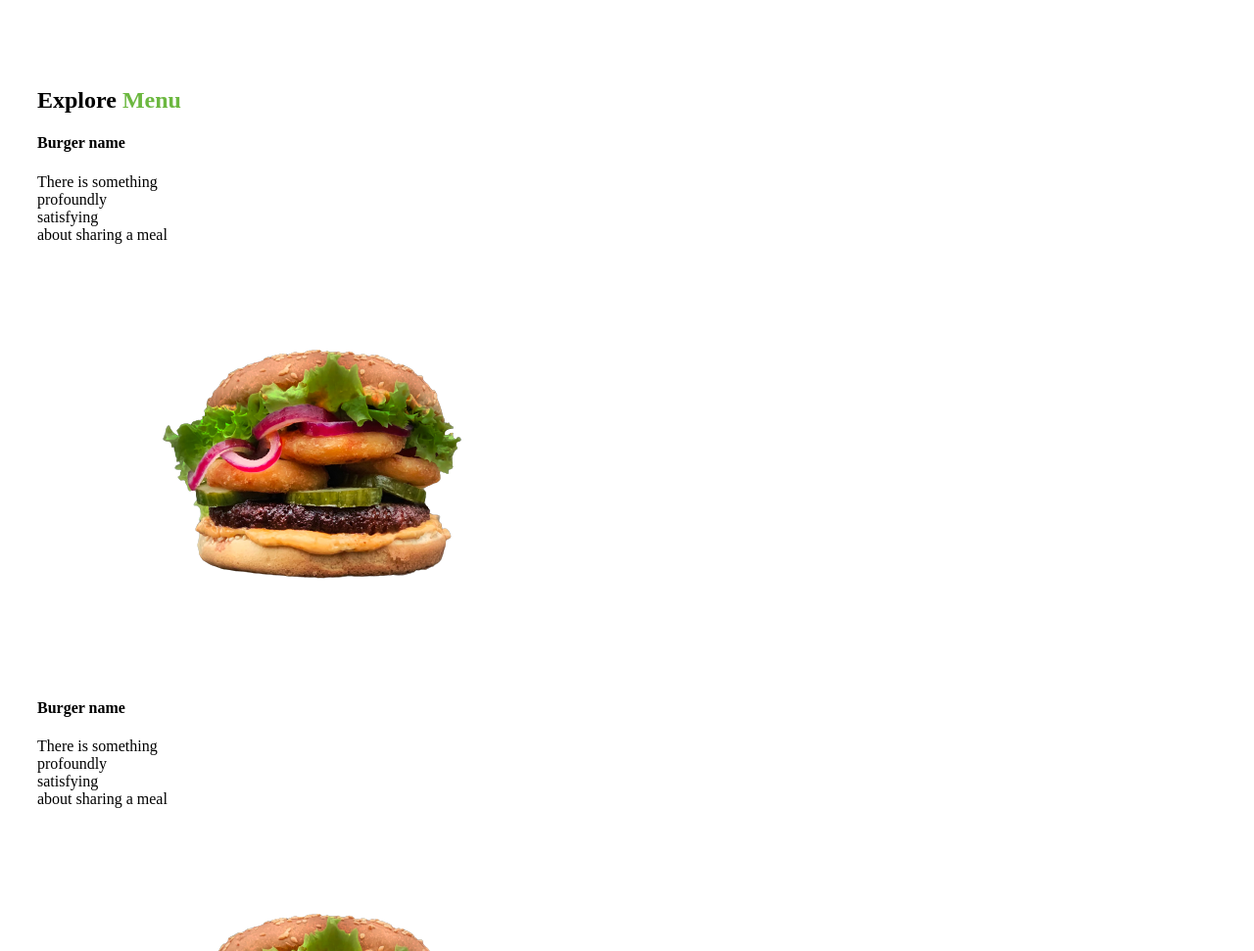
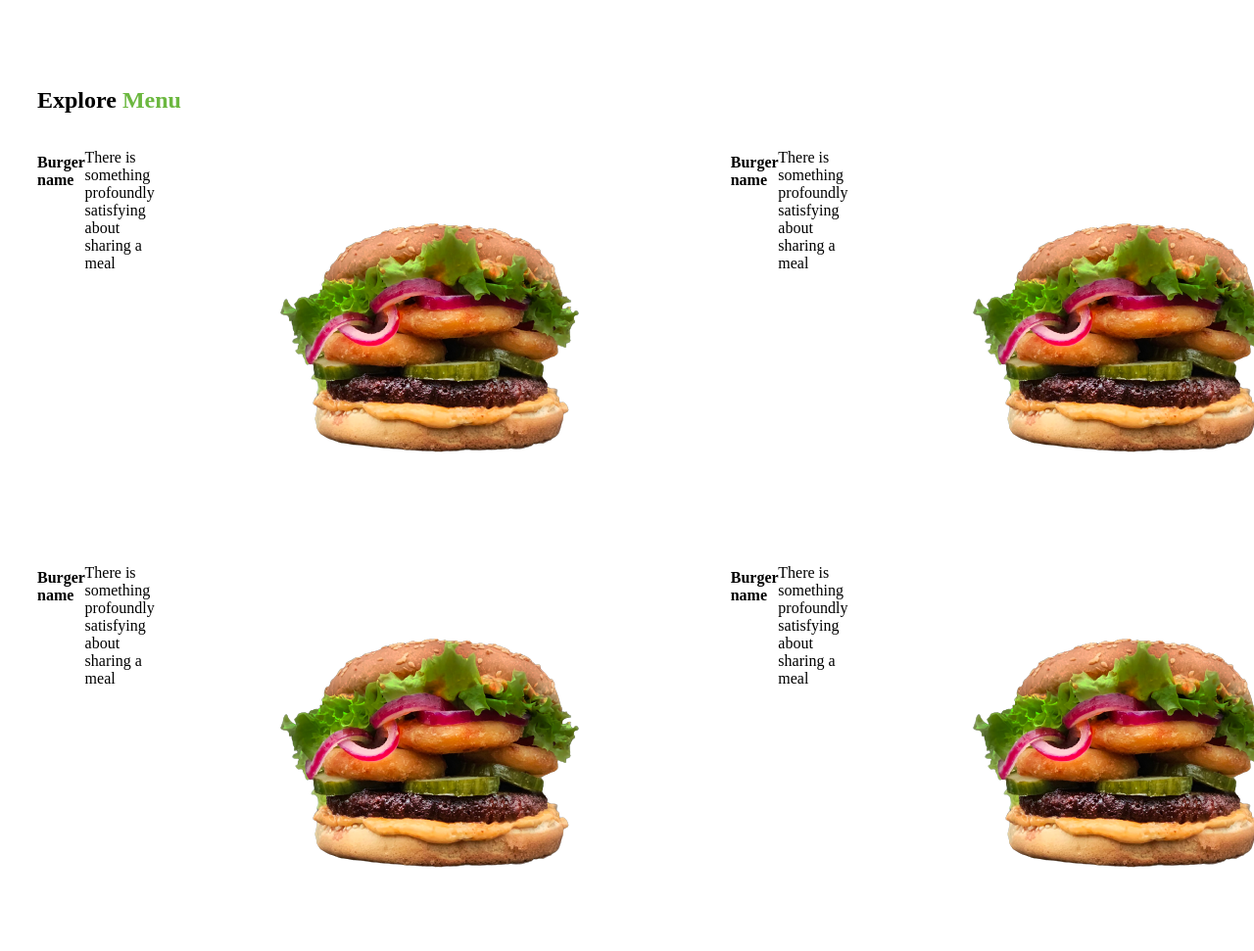
Before and after one commit to Daniel6996-arch/streetfood2, a plain HTML site: page index.html in a window 1280 px wide. Shown: the part 1440-2411 px from the top of the page at 98% size. Drawn offline with Linux system fonts and the light colour scheme.

Commit message:
add final touches to page

```diff
--- a/index.css
+++ b/index.css
@@ -57,3 +57,8 @@ padding-bottom: 150px;
     padding-bottom: 0px;
     height: 700px;
 }
+.five, .six, .seven{
+    display: flex;
+    flex-direction: row;
+    clear: left;
+}
```
